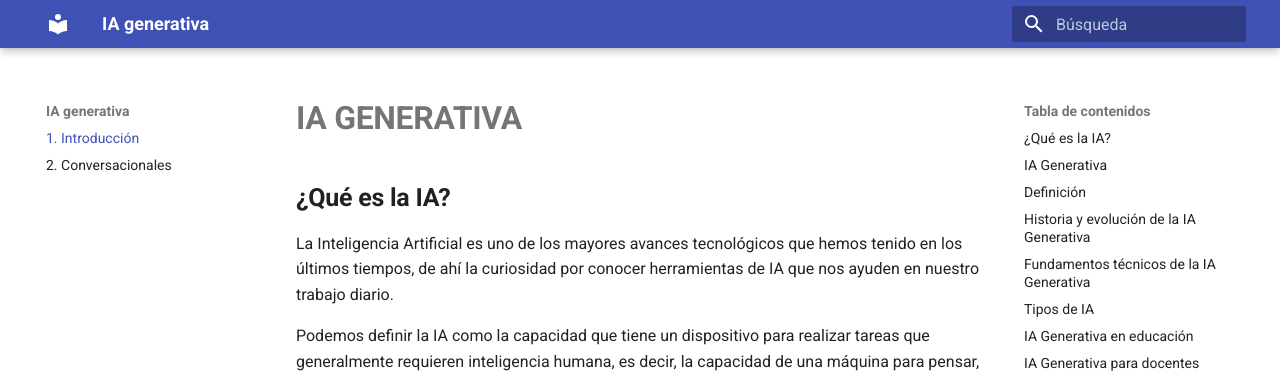
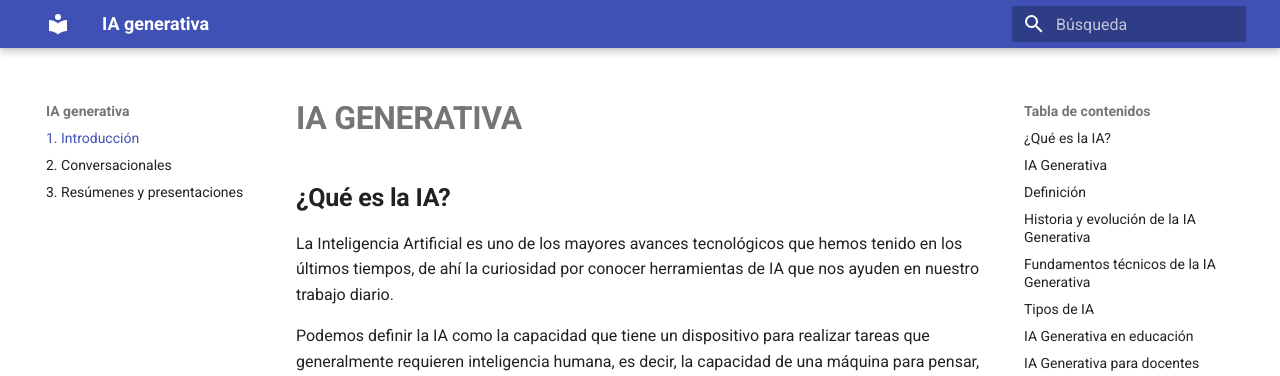
Before and after one commit to sever8a/IAgenerativa, an MkDocs documentation site: the page built from docs/index.md, in a window 1280 px wide. Shown: the top 376 px of the page. Built offline with MkDocs 1.6.1 and Material for MkDocs 9.7.7, drawn with Linux system fonts in a browser that asks for light colours.

Commit message:
Actualizacion 20-05

```diff
--- a/mkdocs.yml
+++ b/mkdocs.yml
@@ -7,7 +7,7 @@ use_directory_urls: false
 nav:
   - "1. Introducción": "index.md"
   - "2. Conversacionales": "conversa.md"
-  #- "3. Resúmenes y presentaciones": "resum.md"
+  - "3. Resúmenes y presentaciones": "resum.md"
   # - "4. Presentaciones": "presenta.md"
   # - "4. ":
   #   - "4.1. ": "p.md"
```
Also changed, not shown: site/404.html, site/auto.html, site/conversa.html, site/index.html, site/p.html, site/resum.html, site/search/search_index.json, site/sitemap.xml, site/text2image.html, 1 other file.
